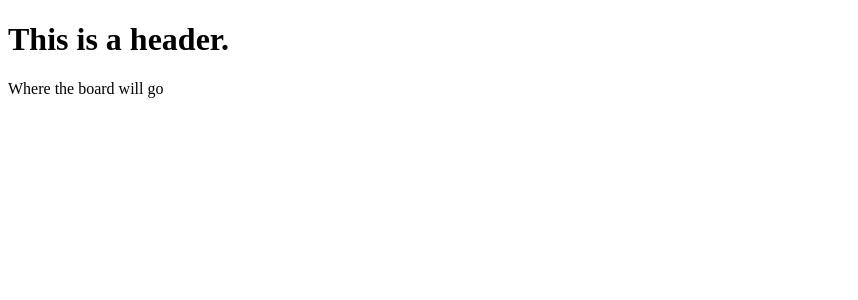
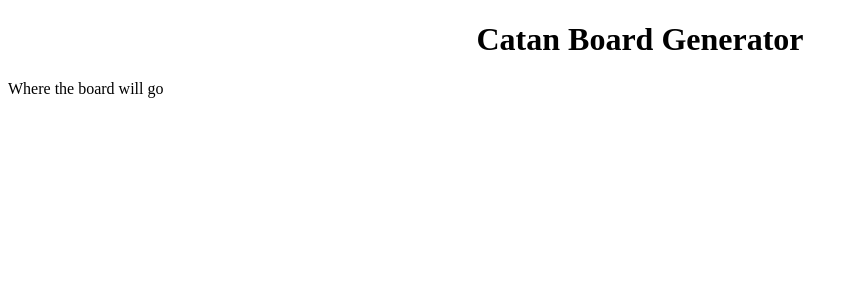
Before and after one commit to samcolson4/react-catan, a React (Create React App) app in the folder catan/: page / in a window 1280 px wide. Shown: the top 300 px of the page, without its empty margins (0-858 px from the left). Built offline with nearby package versions, Linux system fonts and the light colour scheme.

Commit message:
Add header CSS

```diff
--- a/catan/src/components/header/Header.js
+++ b/catan/src/components/header/Header.js
@@ -1,9 +1,11 @@
+import './header.css'
+
 function Header() {
   return (
     <div className="Header-div">
       <header className="Header">
         <h1>
-          This is a header.
+          Catan Board Generator
         </h1>
       </header>
     </div>
--- a/catan/src/components/header/header.css
+++ b/catan/src/components/header/header.css
@@ -0,0 +1,3 @@
+.Header {
+  text-align: center
+;}
```
Also changed, not shown: 1 other file (tests, documents, lock files or other folders).
